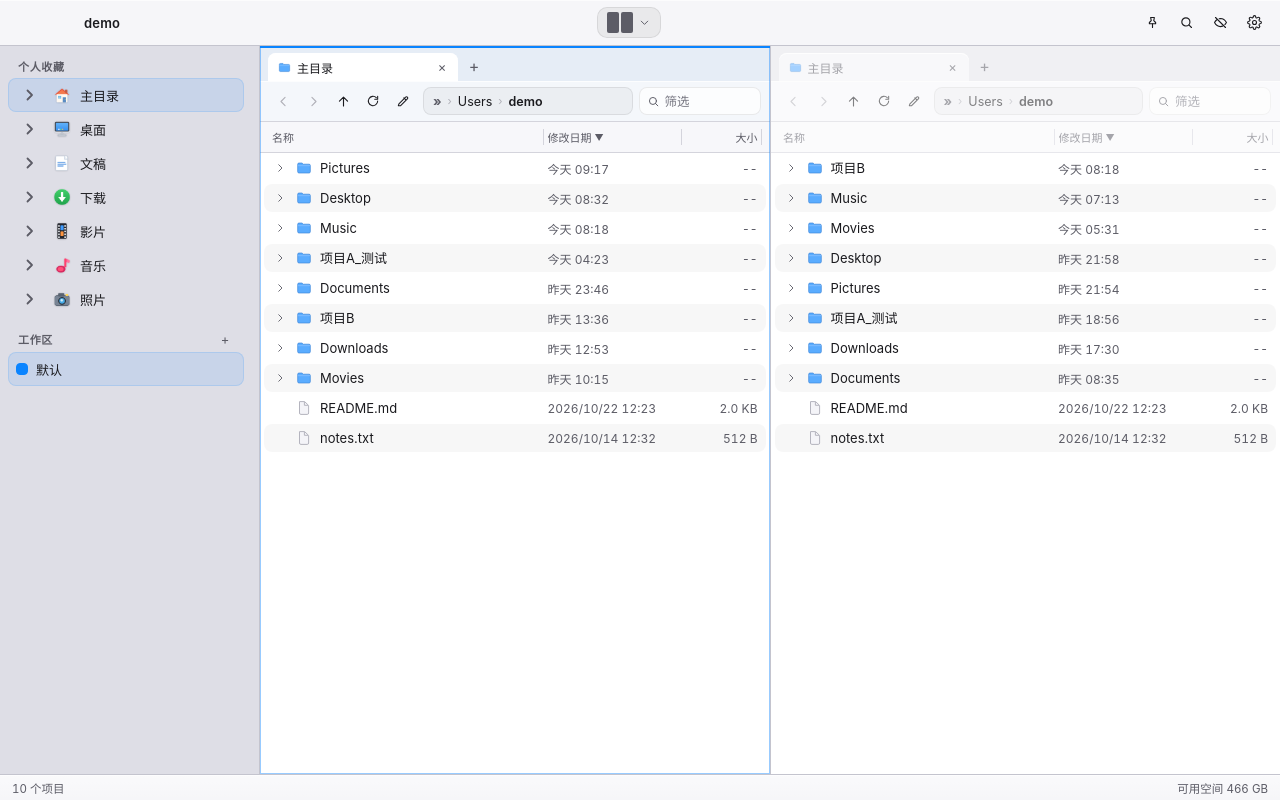
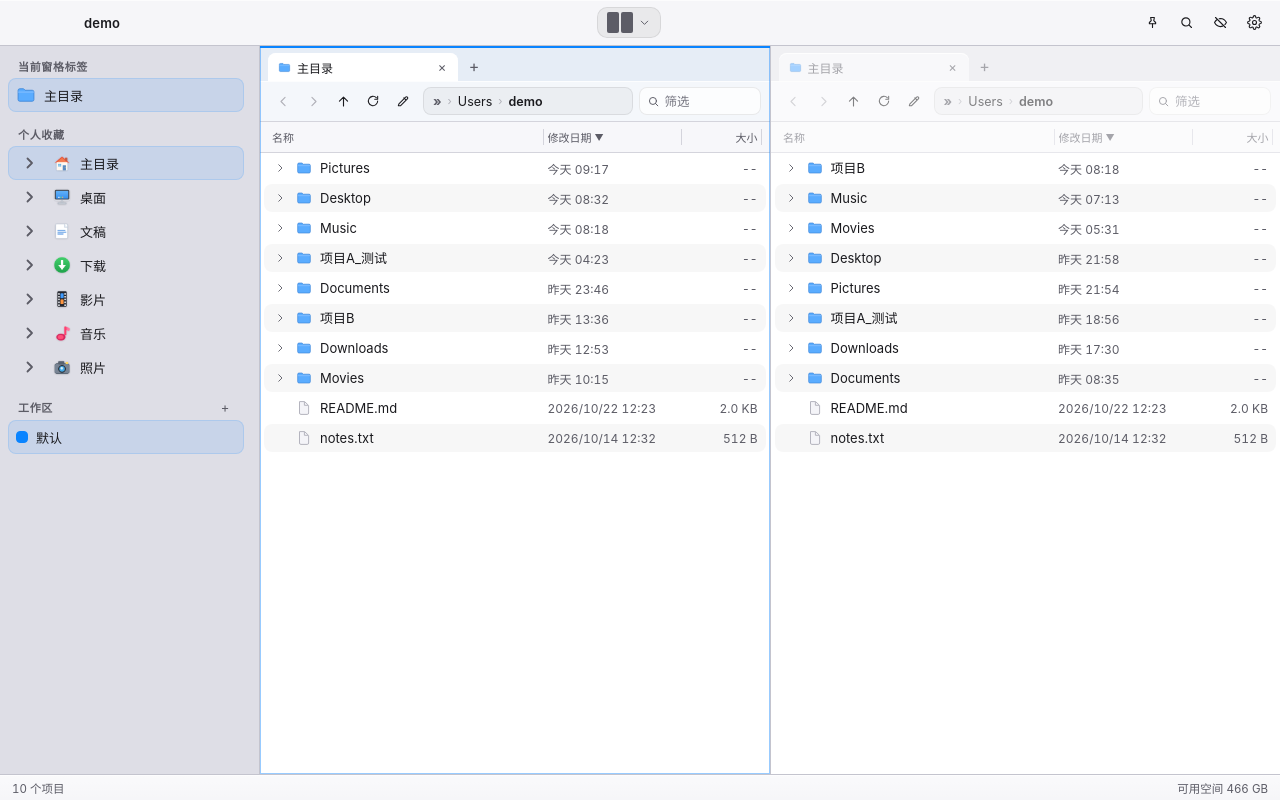
Before and after one commit to banduoba/bento, a React (Vite) app: page / in a window 1280 px wide. Built offline with nearby package versions, Linux system fonts and the light colour scheme.

Commit message:
Show current pane tabs in sidebar

```diff
--- a/src/App.jsx
+++ b/src/App.jsx
@@ -1708,6 +1708,14 @@ export default function App() {
               home={home}
               favorites={cfg.favorites}
               focusedPath={focusedTab?.path}
+              paneTabs={cfg.panes[focusIdx]?.tabs || []}
+              activeTabId={focusedTab?.id}
+              onActivateTab={(tabId) => setCfg((c) => {
+                const pane = c.panes[focusIdx]
+                const active = pane?.tabs.findIndex(tab => tab.id === tabId)
+                if (active == null || active < 0 || active === pane.active) return c
+                return { ...c, panes: c.panes.map((p, i) => i === focusIdx ? { ...p, active } : p) }
+              })}
               tick={tick}
               showHidden={cfg.showHidden}
               autoRefresh={cfg.autoRefresh !== false}
--- a/src/components/Sidebar.jsx
+++ b/src/components/Sidebar.jsx
@@ -217,6 +217,9 @@ export default function Sidebar({
   home,
   favorites,
   focusedPath,
+  paneTabs = [],
+  activeTabId,
+  onActivateTab,
   tick,
   showHidden = false,
   autoRefresh = true,
@@ -291,6 +294,25 @@ export default function Sidebar({
 
   return (
     <div className="sidebar" ref={ref}>
+      <div className="sb-title">当前窗格标签</div>
+      {paneTabs.map(tab => (
+        <button
+          key={tab.id}
+          type="button"
+          className={`sb-pane-tab${tab.id === activeTabId ? ' active' : ''}`}
+          title={tab.path}
+          aria-current={tab.id === activeTabId ? 'page' : undefined}
+          onKeyDown={(e) => {
+            if (e.metaKey || e.ctrlKey || e.altKey || e.key === 'Tab') return
+            // Keep native button activation, but isolate pane file shortcuts.
+            if (e.key.length > 1 || e.key === ' ') e.stopPropagation()
+          }}
+          onClick={() => onActivateTab(tab.id)}
+        >
+          <IconFolder size={20} />
+          <span className="sb-label">{labelOf(tab.path, home)}</span>
+        </button>
+      ))}
       <div className="sb-title">个人收藏</div>
       <FolderBranch
         id={`home:${home}`} tree={tree} branches={branches} focusedPath={focusedPath}
--- a/src/styles.css
+++ b/src/styles.css
@@ -389,7 +389,7 @@ input, textarea {
   background: var(--control-bg);
   color: var(--text);
 }
-.sb-item {
+.sb-item, .sb-pane-tab {
   display: flex;
   align-items: center;
   gap: 8px;
@@ -402,13 +402,20 @@ input, textarea {
   text-overflow: ellipsis;
   color: var(--text);
 }
-.sb-item:hover { background: var(--hover-bg); }
-.sb-item.active {
+.sb-item:hover, .sb-pane-tab:hover { background: var(--hover-bg); }
+.sb-item.active, .sb-pane-tab.active {
   background: var(--sidebar-active);
   box-shadow: inset 0 0 0 1px var(--sidebar-active-ring);
 }
-.sb-item.active:hover { background: var(--sidebar-active); }
-.sb-item svg { flex: none; color: var(--accent); }
+.sb-item.active:hover, .sb-pane-tab.active:hover { background: var(--sidebar-active); }
+.sb-item svg, .sb-pane-tab svg { flex: none; color: var(--accent); }
+.sb-pane-tab {
+  width: 100%;
+  border: 0;
+  background: transparent;
+  font: inherit;
+  text-align: left;
+}
 .sb-system-icon { flex: none; border-radius: 3px; object-fit: contain; }
 .sb-system-icon.sb-color-icon { border-radius: 0; }
 .sb-item.drive svg { color: var(--muted-icon); }
```
Also changed, not shown: src/test/SidebarHarness.js (+24 -9 lines), 1 other file (tests, documents, lock files or other folders).
